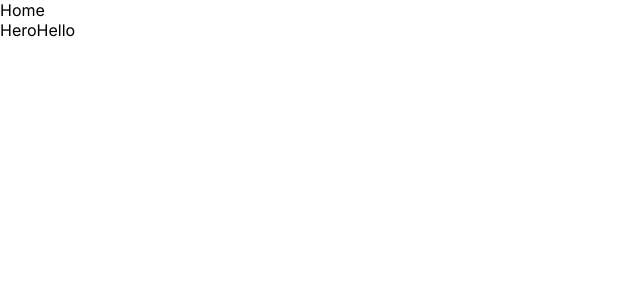
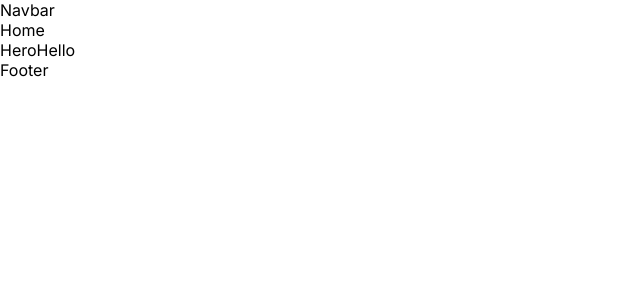
Before and after one commit to AsaoluElijah/theinventors-frontend, a React (Create React App) app: page / in a window 1280 px wide. Shown: the top 300 px of the page, without its empty margins (0-640 px from the left). Built offline with nearby package versions, Linux system fonts and the light colour scheme.

Commit message:
installed react-icon, created note.md

```diff
--- a/package.json
+++ b/package.json
@@ -12,6 +12,7 @@
     "@types/react-dom": "^18.0.8",
     "react": "^18.2.0",
     "react-dom": "^18.2.0",
+    "react-icons": "^4.6.0",
     "react-router-dom": "^6.4.3",
     "react-scripts": "5.0.1",
     "sass": "^1.56.0",
--- a/src/App.tsx
+++ b/src/App.tsx
@@ -1,12 +1,19 @@
-import { Routes, Route } from 'react-router-dom';
-import Home from './pages/Home';
+import { Routes, Route } from "react-router-dom";
+import Home from "./pages/Home";
+
+import Navbar from "./components/Navbar";
+import Footer from "./components/Footer";
 
 const App = () => {
   return (
-    <Routes>
+    <>
+      <Navbar />
+      <Routes>
         <Route path="/" element={<Home />} />
       </Routes>
-  )
-}
+      <Footer />
+    </>
+  );
+};
 
-export default App
+export default App;
--- a/src/pages/Home.tsx
+++ b/src/pages/Home.tsx
@@ -1,14 +1,13 @@
 import Hero from "../components/Hero";
 
+import { useState } from "react";
+
 const Home = () => {
-  const todos: string = "Hello";
+  const todos = "Hello";
   return (
     <div>
       Home
       <Hero todos={todos} />
-      {/* {todos.map((td) => (
-        <p>{td.name}</p>
-      ))} */}
     </div>
   );
 };
```
Also changed, not shown: 2 other files (tests, documents, lock files or other folders).
